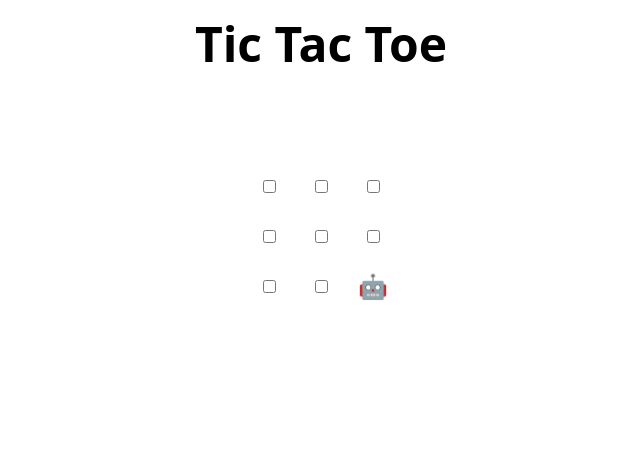
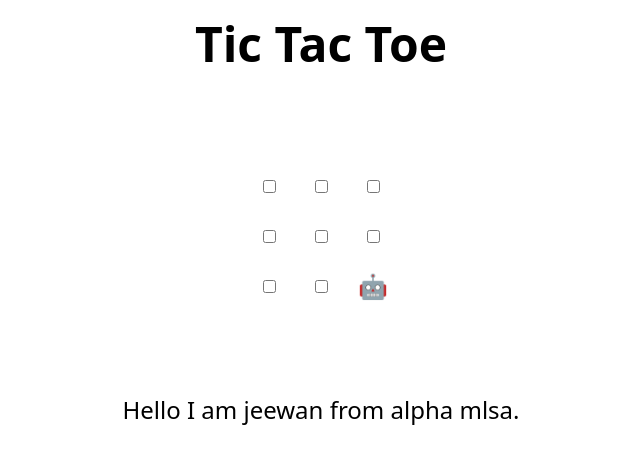
Before and after one commit to jeewanbhatta/MLSA_Task1, a plain HTML site: page index.html in a window 1280 px wide. Shown: the whole page, without its empty margins (319-959 px from the left). Drawn offline with Linux system fonts and the light colour scheme.

Commit message:
Update index.html
MLSA Jeewan

```diff
--- a/index.html
+++ b/index.html
@@ -47,6 +47,7 @@
   </tr>
 </table>
 
+<p>Hello I am jeewan from alpha mlsa.</p>
 <h2 hidden>Game over, refresh to play again 🧑‍💻 🤖!</h2>
 
 <script>
```
